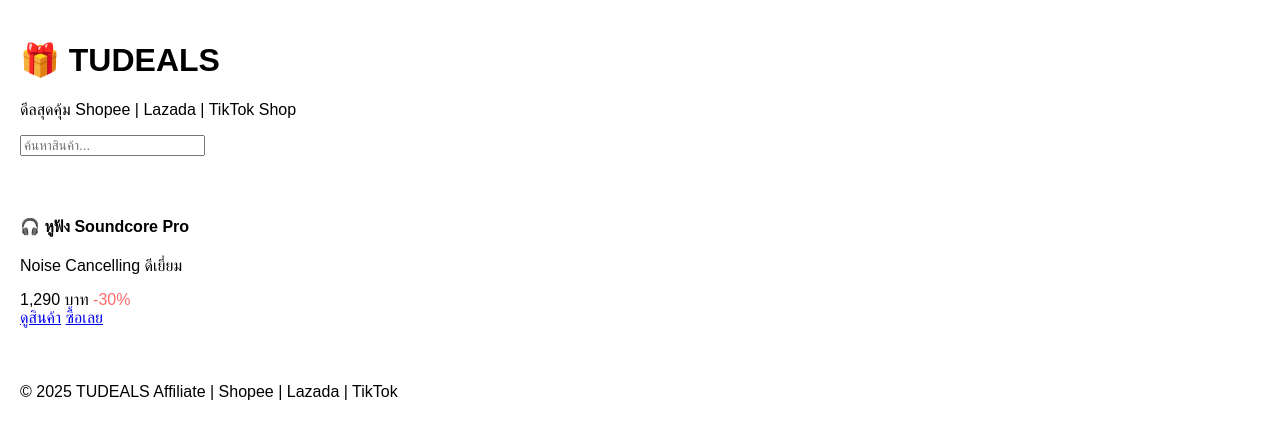
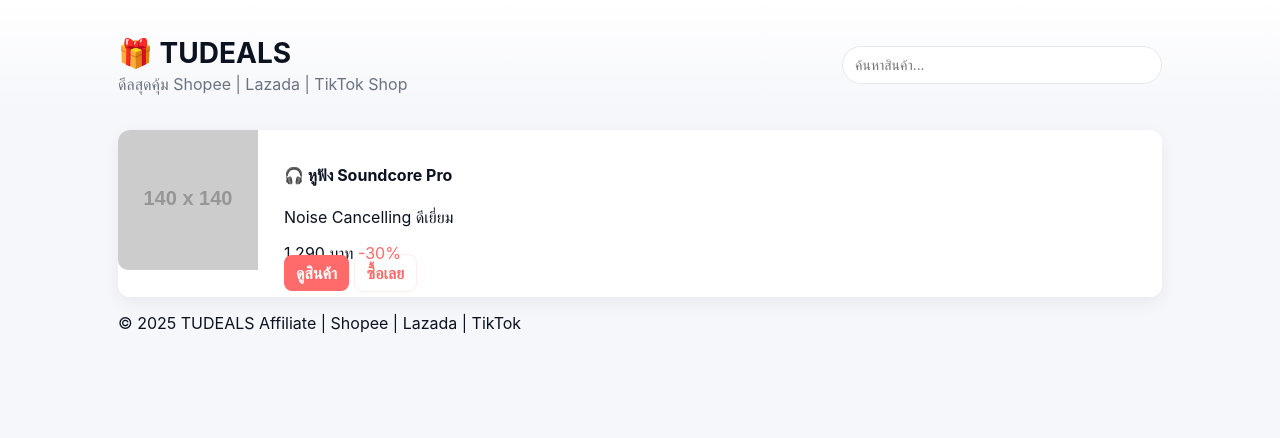
Before and after one commit to Pipat16/TUDEALS, a plain HTML site: page index.html in a window 1280 px wide. Drawn offline with Linux system fonts and the light colour scheme; placeholder pictures from the web are drawn by us; files whose address does not match are found by name.

Commit message:
Add main.css

```diff
--- a/assets/css/main.css
+++ b/assets/css/main.css
@@ -1,2 +1,109 @@
-body { font-family: Arial, sans-serif; margin: 0; padding: 0; }
-.container{ padding:20px; }
+:root {
+    --bg: #f6f7fb;
+    --card: #ffffff;
+    --accent: #ff6b6b;
+    --muted: #6b7280;
+    --max-width: 1100px;
+    --radius: 12px;
+    --shadow: 0 6px 18px rgba(15, 23, 42, 0.06);
+}
+
+* {
+    box-sizing: border-box;
+}
+
+html, body {
+    height: 100%;
+    margin: 0;
+    background: var(--bg);
+    font-family: -apple-system, BlinkMacSystemFont, 'Segoe UI', Roboto, sans-serif;
+    color: #0b1220;
+}
+
+.container {
+    max-width: var(--max-width);
+    margin: 0 auto;
+    padding: 0 28px;
+}
+
+/* Hero */
+.site-hero {
+    background: linear-gradient(180deg, #fff 0%, #fff0 100%);
+    padding: 36px 0 18px;
+}
+
+.hero-inner {
+    display: flex;
+    justify-content: space-between;
+    align-items: center;
+    gap: 16px;
+}
+
+.brand h1 {
+    margin: 0;
+    font-size: 28px;
+    color: #0b1220;
+}
+
+.brand p {
+    margin: 4px 0 0;
+    color: var(--muted);
+}
+
+.search-cta input {
+    padding: 10px 12px;
+    border-radius: 999px;
+    border: 1px solid #e6e9ef;
+    width: 320px;
+    font-size: 14px;
+}
+
+/* Grid */
+.grid {
+    display: grid;
+    grid-template-columns: repeat(auto-fit, minmax(260px, 1fr));
+    gap: 16px;
+    margin-top: 18px;
+}
+
+.card {
+    background: var(--card);
+    border-radius: var(--radius);
+    box-shadow: var(--shadow);
+    overflow: hidden;
+    display: flex;
+    flex-direction: column;
+}
+
+.card-inner {
+    display: flex;
+    gap: 12px;
+}
+
+.card-img {
+    width: 140px;
+    height: 140px;
+    background-size: cover;
+    background-position: center;
+    border-radius: 10px 0 0 10px;
+}
+
+.card-body {
+    padding: 14px;
+    flex: 1;
+}
+
+.btn {
+    background: var(--accent);
+    color: #fff;
+    padding: 8px 12px;
+    border-radius: 8px;
+    text-decoration: none;
+    font-weight: 600;
+}
+
+.btn.ghost {
+    background: transparent;
+    color: var(--accent);
+    border: 1px solid rgba(255, 107, 107, 0.12);
+}
```
